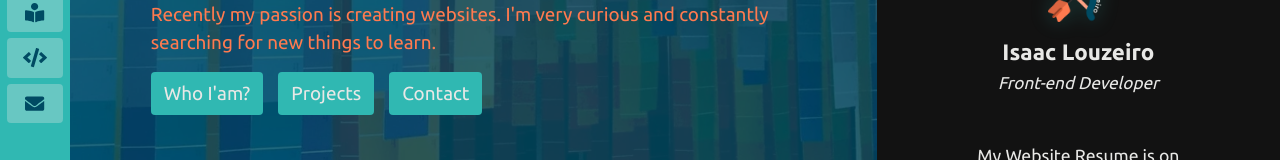
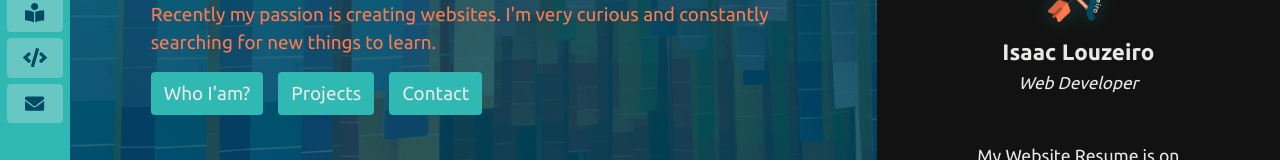
Before and after one commit to IsaacLouzeiro/web-portfolio, a Vue app: page / in a window 1280 px wide. Shown: the part 366-526 px from the top of the page. Built offline with nearby package versions, Linux system fonts and the light colour scheme.

Commit message:
mudando front end para web developer

```diff
--- a/src/views/Home.vue
+++ b/src/views/Home.vue
@@ -81,7 +81,7 @@ export default {
             btnProjects: "Projects",
             btnContact: "Contact",
             myName: "Isaac Louzeiro",
-            profession: "Front-end Developer",
+            profession: "Web Developer",
             textWebResume: "My Website Resume is on the link below",
             btnWebResume: "Web Resume",
             linkLogo: require('../assets/img/logo-isaac-louzeiro-tiny.png'),
@@ -319,7 +319,7 @@ export default {
             this.btnProjects = "Projetos",
             this.btnContact = "Contato",
             this.myName = "Isaac Louzeiro",
-            this.profession = "Desenvolvedor Front-end",
+            this.profession = "Desenvolvedor Web",
             this.textWebResume = "Meu Currículo Web está no link a baixo",
             this.btnWebResume = "Currículo Web",
             this.scrollDown = "Rolar à baixo",
```
